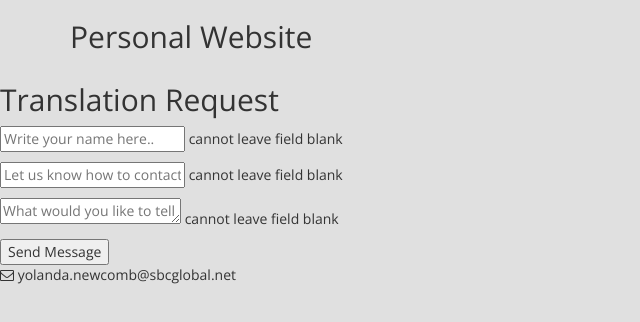
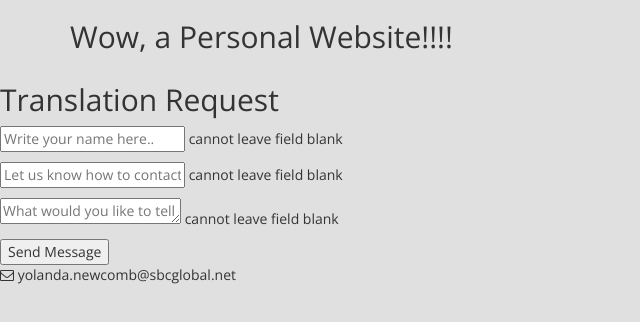
Before and after one commit to ynewcomb/ynewcomb.github.io, a plain HTML site: page index.html in a window 1280 px wide. Shown: the whole page, without its empty margins (0-640 px from the left). Drawn offline with nearby package versions, Linux system fonts and the light colour scheme; files that its build step writes are made by us from their sources; files whose address does not match are found by name.

Commit message:
Testing the new default branch

```diff
--- a/index.html
+++ b/index.html
@@ -23,7 +23,7 @@
   <body class="home index">
     <!-- Header -->
     <div class="container">
-      <h2>Personal Website</h2>
+      <h2>Wow, a Personal Website!!!!</h2>
     </div>
 
     <section class="form">
```
